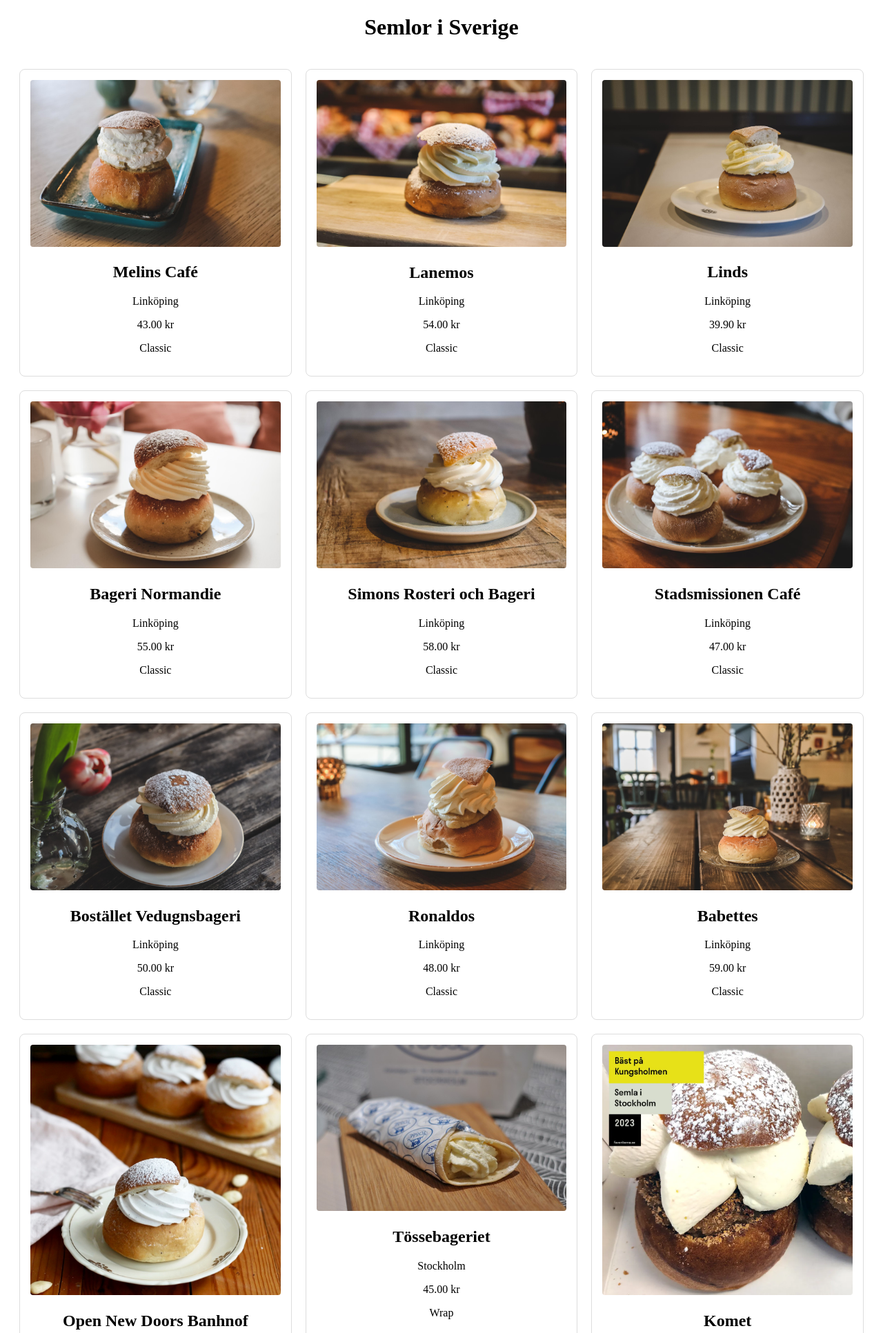
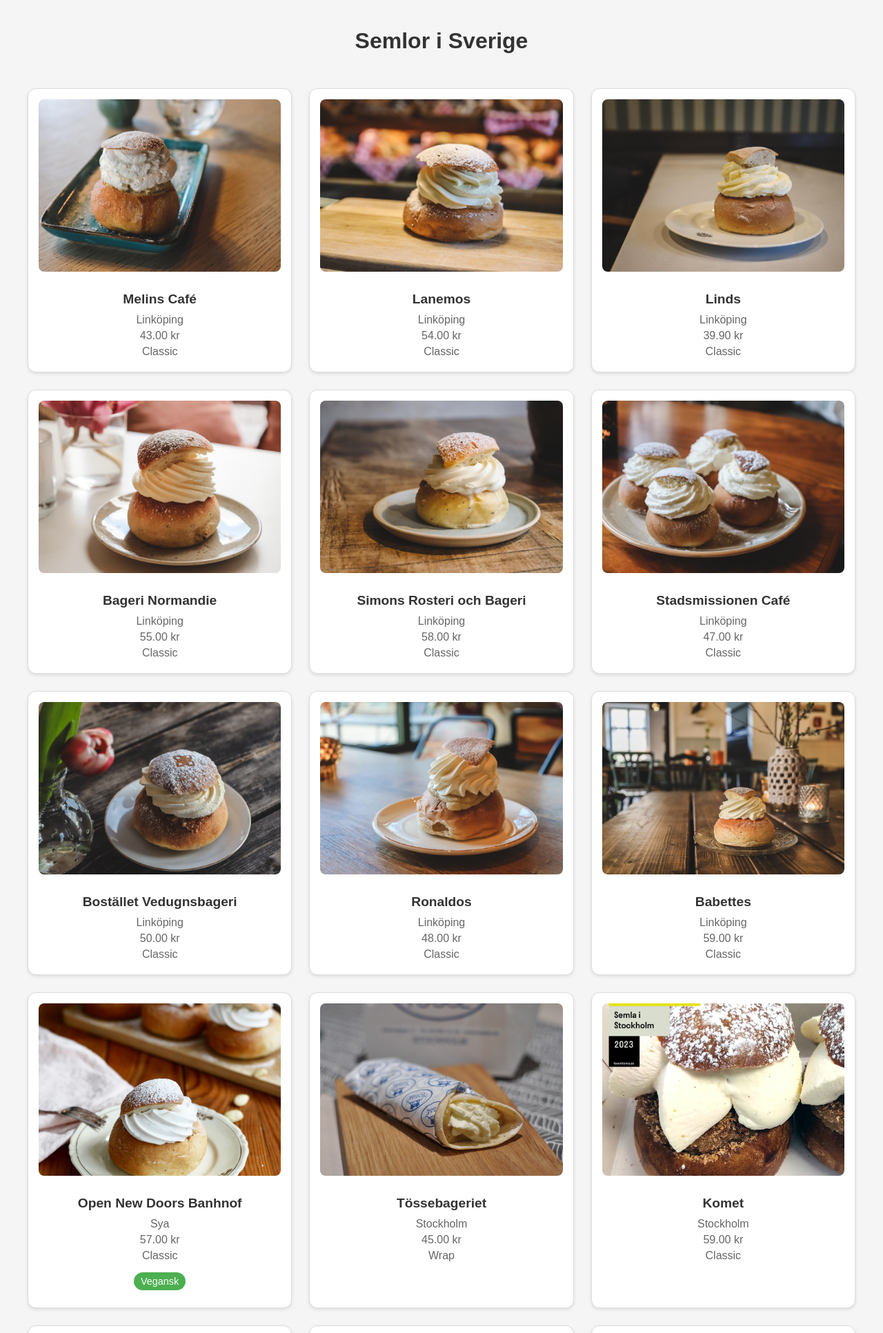
Before and after one commit to Johodah/Semla, a Django app: page / in a window 1280 px wide. Shown: the top 1933 px of the page at 69% size. Run offline with Django 5.2, Linux system fonts and the light colour scheme; data comes from the database, SQL or seed files in the repository.

Commit message:
updated css for picture size

```diff
--- a/semla_web/semla_django/templates/semla_django/home.html
+++ b/semla_web/semla_django/templates/semla_django/home.html
@@ -3,30 +3,69 @@
 <head>
     <title>Semlor i Sverige</title>
     <style>
+        body {
+            background-color: #f5f5f5;
+            font-family: Arial, sans-serif;
+            margin: 0;
+            padding: 20px;
+        }
+
         .semla-grid {
             display: grid;
             grid-template-columns: repeat(auto-fill, minmax(300px, 1fr));
-            gap: 20px;
+            gap: 25px;
             padding: 20px;
+            max-width: 1200px;
+            margin: 0 auto;
         }
+
         .semla-card {
+            background: white;
             border: 1px solid #ddd;
-            border-radius: 8px;
+            border-radius: 12px;
             padding: 15px;
             text-align: center;
+            box-shadow: 0 2px 5px rgba(0,0,0,0.1);
+            transition: transform 0.2s;
         }
+
+        .semla-card:hover {
+            transform: translateY(-5px);
+        }
+
         .semla-card img {
-            max-width: 100%;
-            height: auto;
-            border-radius: 4px;
+            width: 100%;
+            height: 250px;
+            object-fit: cover;
+            border-radius: 8px;
+            margin-bottom: 15px;
         }
+
+        .semla-card h2 {
+            margin: 10px 0;
+            color: #333;
+            font-size: 1.2em;
+        }
+
+        .semla-card p {
+            margin: 5px 0;
+            color: #666;
+        }
+
         .vegan-badge {
             background-color: #4CAF50;
             color: white;
             padding: 5px 10px;
-            border-radius: 4px;
+            border-radius: 20px;
             display: inline-block;
-            margin: 5px;
+            margin: 10px 0;
+            font-size: 0.9em;
+        }
+
+        h1 {
+            text-align: center;
+            color: #333;
+            margin-bottom: 30px;
         }
     </style>
 </head>
```
